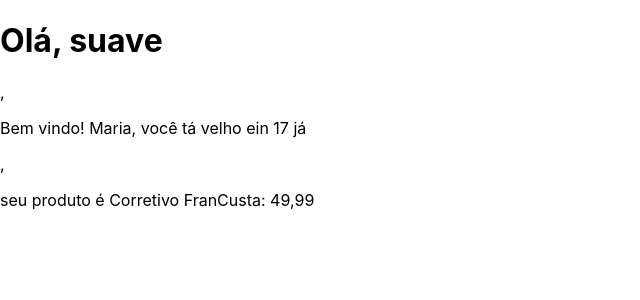
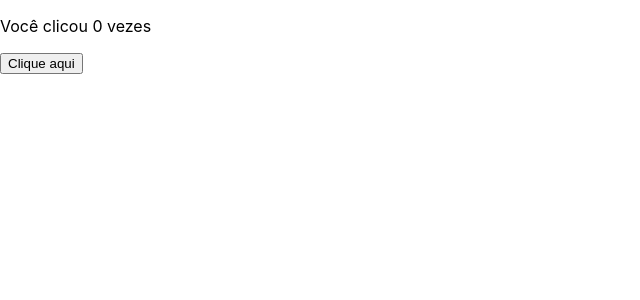
Before and after one commit to marianicacio/vacation-study, a React (Create React App) app in the folder meu-projeto/: page / in a window 1280 px wide. Shown: the top 300 px of the page, without its empty margins (0-640 px from the left). Built offline with nearby package versions, Linux system fonts and the light colour scheme.

Commit message:
feat: useState

```diff
--- a/meu-projeto/src/App.jsx
+++ b/meu-projeto/src/App.jsx
@@ -4,16 +4,17 @@
 import Titulo from './titulo';
 import Usuario from './usuario';
 import Produto from './produto';
+import { useState } from 'react';
 import './App.css';
 
 function App() {
-  return (
-    <div>
-      <Titulo mensagem="suave"/>,
-      <Usuario nome="Maria" idade="17"/>,
-      <Produto nome="Corretivo Fran" preco="49,99"/>
-    </div>
-  );
+  const [contador, setContador] = useState(0)
+      return (
+          <div>
+          <p>Você clicou {contador} vezes</p>
+          <button onClick={() => setContador(contador + 1) }>Clique aqui</button>
+          </div>
+      )
 }
 
 export default App;
```
Also changed, not shown: meu-projeto/src/example.jsx (+11 -0 lines).
